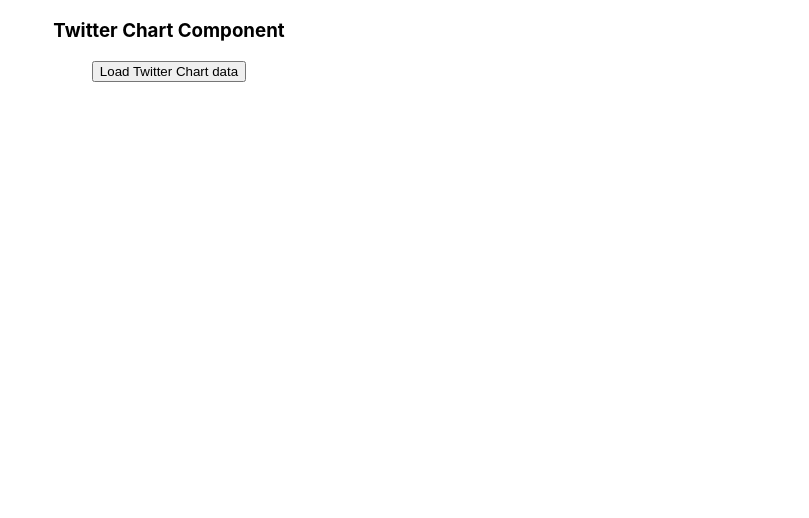
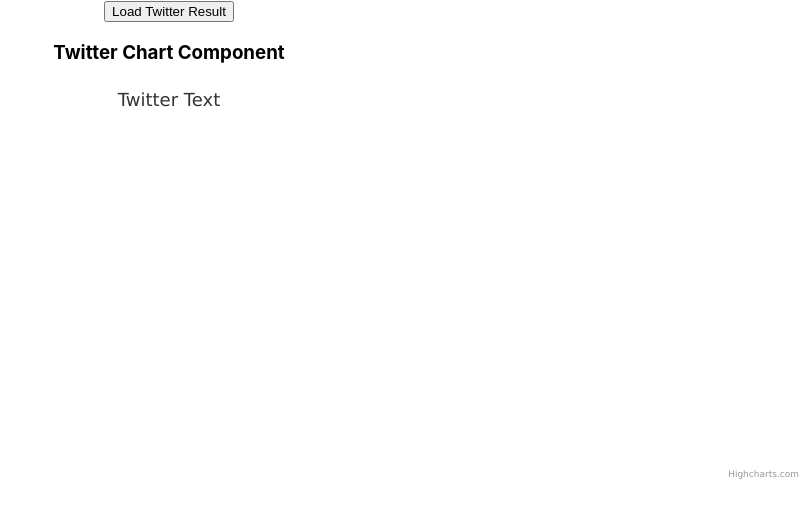
Before and after one commit to Yassine-cheffai/project-y-ui, a React (Create React App) app: page / in a window 1280 px wide. Shown: the top 518 px of the page, without its empty margins (471-1280 px from the left). Built offline with nearby package versions, Linux system fonts and the light colour scheme.

Commit message:
add tweets chart

```diff
--- a/package.json
+++ b/package.json
@@ -11,6 +11,7 @@
     "@types/react": "^17.0.14",
     "@types/react-dom": "^17.0.9",
     "axios": "^0.21.1",
+    "highcharts-react-official": "^3.0.0",
     "react": "^17.0.2",
     "react-dom": "^17.0.2",
     "react-scripts": "4.0.3",
--- a/src/App.tsx
+++ b/src/App.tsx
@@ -2,12 +2,12 @@ import React from 'react';
 
 import './App.css';
 
-import { TweetsChart } from './components/twitter/twitterChart';
+import Twitter from './components/twitter/twitter';
 
 function App() {
   return (
     <div className="App">
-      < TweetsChart />
+      <Twitter />
     </div>
   );
 }
--- /dev/null
+++ b/src/components/twitter/twitter.tsx
@@ -0,0 +1,54 @@
+import React, { useState } from 'react';
+import axios from 'axios';
+import { TweetsChart } from './twitterChart';
+
+
+type Series = {
+  name: string,
+  data: number[]
+}
+type ChartData = {
+  categories: string[],
+  series: Series,
+}
+type TweetsData = {
+  subject: string[],
+  polarity: number[],
+  tweet_text: string[],
+  tweet_id: number[],
+  status: string[],
+  created_at: string[],
+}
+type TwitterResult = {
+  chart_data: ChartData,
+  tweets_data: TweetsData,
+}
+
+const Twitter: React.FC = () => {
+  const [twitterResult, settwitterResult] = useState<TwitterResult>()
+
+  const loadtwitterResult = () => {
+   axios({
+      method: 'post',
+      url: 'http://127.0.0.1:8000/api/twitter/',
+      data: {
+        product_name: 'macbook air',
+        days: 1
+      },
+      timeout: 300000
+    })
+      .then(function (response) {
+        console.log(response.data);
+        settwitterResult(response.data);
+      })
+      .catch(function (error) { console.log(error) });
+  }
+  return(
+    <div>
+      <button onClick={ loadtwitterResult }>Load Twitter Result</button>
+      <TweetsChart twitterResult={ twitterResult }/>
+    </div>
+  )
+}
+
+export default Twitter;
--- a/src/components/twitter/twitterChart.tsx
+++ b/src/components/twitter/twitterChart.tsx
@@ -1,39 +1,63 @@
-import { useState } from 'react';
-import axios from 'axios';
+import React from 'react';
+//import TwitterResult from './twitter';
+import Highcharts from 'highcharts'
+import HighchartsReact from 'highcharts-react-official'
 
 type Series = {
   name: string,
   data: number[]
 }
-
 type ChartData = {
   categories: string[],
   series: Series,
 }
-export  const TweetsChart: React.FC = () => {
-   const [chartData, setChartData] = useState<ChartData>();
-  const loadChartData = () => {
-   axios({
-      method: 'post',
-      url: 'http://127.0.0.1:8000/api/twitter/',
-      data: {
-        product_name: 'macbook air',
-        days: 1
-      },
-      timeout: 300000
-    })
-      .then(function (response) {
-        console.log(response.data);
-        setChartData(response.data.chart_data);
-      })
-      .catch(function (error) { console.log(error) });
+type TweetsData = {
+  subject: string[],
+  polarity: number[],
+  tweet_text: string[],
+  tweet_id: number[],
+  status: string[],
+  created_at: string[],
+}
+type TwitterResult = {
+  chart_data: ChartData,
+  tweets_data: TweetsData,
+}
+type Props = {
+  twitterResult: TwitterResult | undefined;
+}
+
+export const TweetsChart: React.FC<Props> = (props) => {
+  const { twitterResult } = props;
+  let options = {
+    title : {
+      text : "Twitter Text"
+    },
+    chart: {
+      type: "column"
+    },
+    xAxis: {
+      categories : twitterResult?.chart_data.categories,
+    },
+    yAxis: {
+      title: "feedbacks"
+    },
+    series : twitterResult?.chart_data.series
   }
 
    return (
      <div>
        <h3>Twitter Chart Component</h3>
-       <button onClick={ loadChartData }>Load Twitter Chart data</button>
-       { chartData?.categories }
+       { twitterResult?.chart_data.categories.map((categorie) => (
+         <li key={categorie}>{ categorie }</li>
+       ))
+       }
+       <div>
+         <HighchartsReact
+           highcharts={ Highcharts }
+           options={ options }
+         />
+       </div>
     </div>
    )
   }
```
Also changed, not shown: 1 other file (tests, documents, lock files or other folders).
